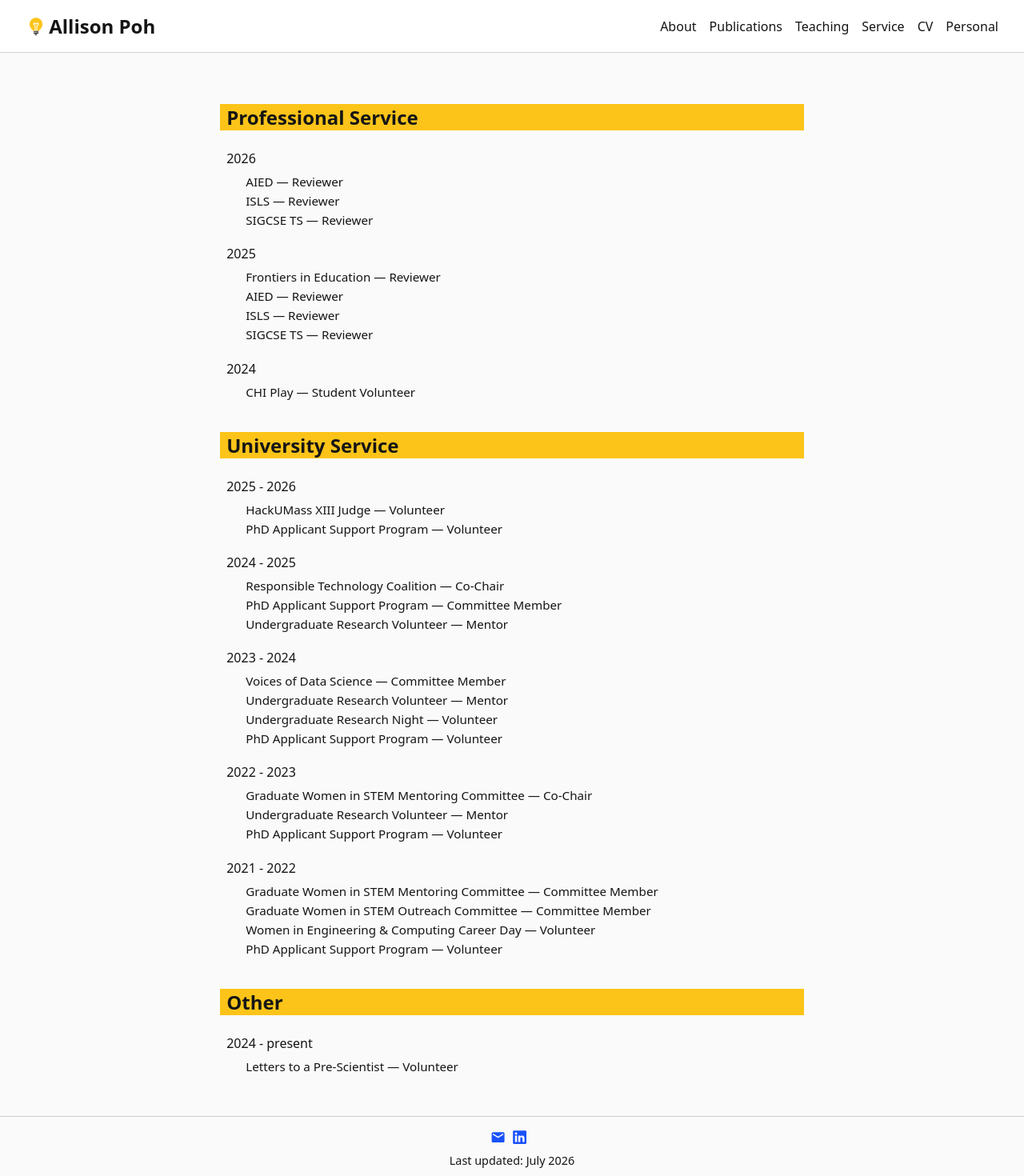
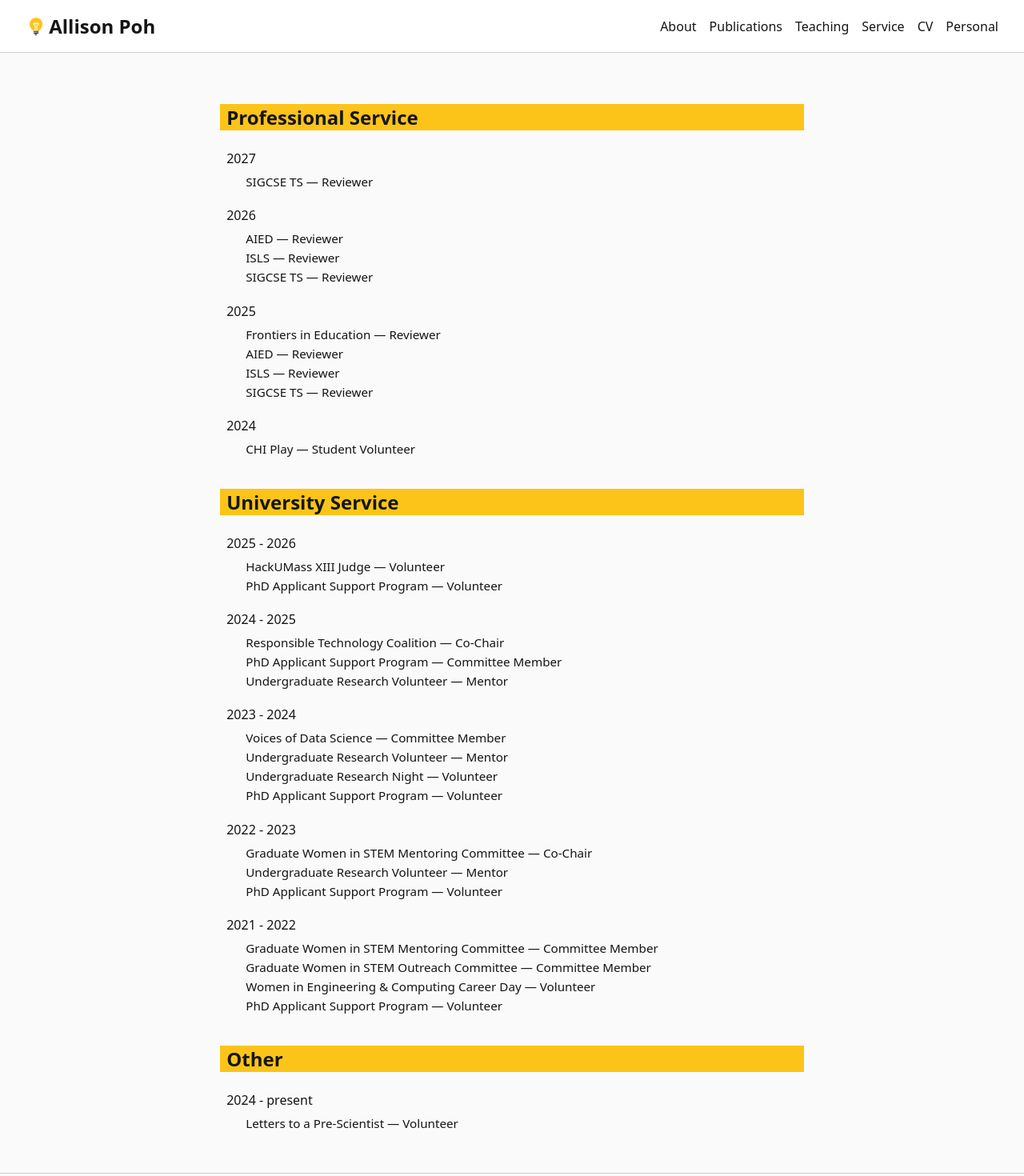
Before and after one commit to apoh3/apoh3.github.io, a React (Vite) app: page /service in a window 1280 px wide. Shown: the top 1470 px of the page at 80% size. Built offline with nearby package versions, Linux system fonts and the light colour scheme; some icons are missing.

Commit message:
summer updates

```diff
--- a/src/Footer.jsx
+++ b/src/Footer.jsx
@@ -30,7 +30,7 @@ function Footer() {
           <i className="ai ai-google-scholar icon"></i>
         </a>
       </div>
-      <p>Last updated: July 2026</p>
+      <p>Last updated: August 2026</p>
       <p>© {new Date().getFullYear()} Allison Poh</p>
     </footer>
   );
--- a/src/pages/Personal.jsx
+++ b/src/pages/Personal.jsx
@@ -41,7 +41,7 @@ function Personal() {
 
   const ultras = [
     { name: "Spring Fling 600 (10 Hrs) in Southington, CT (2024)", coordinates: [-72.8776, 41.5965], state: "CT" },
-    { name: "Anchor Down Ultra (24 Hrs) in Bristol, RI (2025)", coordinates: [-71.2662, 41.6771], state: "RI" },
+    { name: "Anchor Down Ultra (24 Hrs) in Bristol, RI (2025, 2026)", coordinates: [-71.2662, 41.6771], state: "RI" },
   ];
 
   const ironmans = [
--- a/src/pages/Service.jsx
+++ b/src/pages/Service.jsx
@@ -1,6 +1,12 @@
 function Service() {
   const services = [
     // --- Professional Service ---
+    {
+      title: "SIGCSE TS",
+      role: "Reviewer",
+      year: 2027,
+      type: "professional"
+    },
     {
       title: "AIED",
       role: "Reviewer",
--- a/src/pages/Teaching.jsx
+++ b/src/pages/Teaching.jsx
@@ -88,7 +88,7 @@ function Teaching() {
       university: "UMass Amherst",
       link_syllabus: null,
       link_presentation: null,
-      semesters: "Spring 2026",
+      semesters: "Spring 2026, Fall 2026",
       type: "ta",
     },
     {
```
Also changed, not shown: 1 other file (tests, documents, lock files or other folders).
